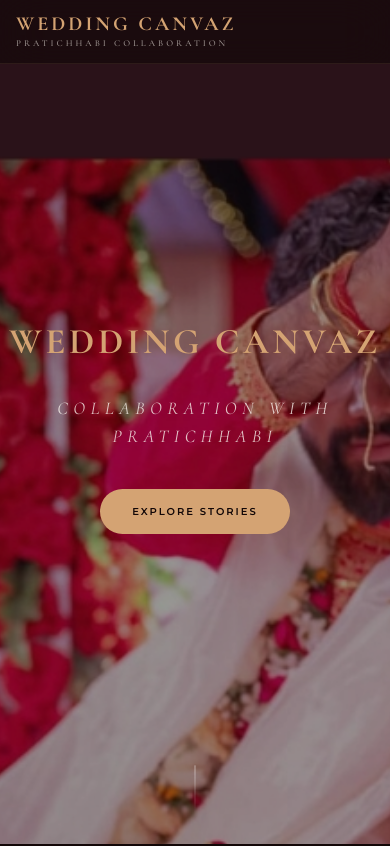
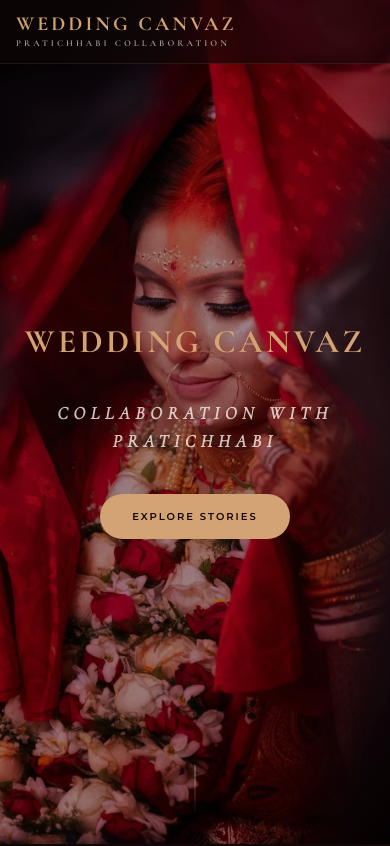
Before and after one commit to helpcinematiccanvaz-design/WEDDING_CANVAZ, a React (Vite) app: page / in a window 390 px wide. Shown: the top 846 px of the page. Built offline with nearby package versions, Linux system fonts and the light colour scheme.

Commit message:
feat: Enhance visual appeal and responsiveness
Improves the visual presentation of categories and the gallery with updated styling and responsive adjustments. Also introduces a mobile-specific hero image for better performance on smaller devices.

```diff
--- a/src/components/Categories.tsx
+++ b/src/components/Categories.tsx
@@ -89,7 +89,7 @@ export default function Categories({ onCategorySelect }: CategoriesProps) {
           </motion.p>
         </div>
 
-        <div className="grid grid-cols-1 md:grid-cols-2 lg:grid-cols-3 gap-6">
+        <div className="grid grid-cols-2 lg:grid-cols-3 gap-4 md:gap-6">
           {categories.map((category, index) => (
             <motion.div
               key={category.title}
@@ -97,7 +97,7 @@ export default function Categories({ onCategorySelect }: CategoriesProps) {
               initial={{ opacity: 0, y: 20 }}
               whileInView={{ opacity: 1, y: 0 }}
               transition={{ delay: index * 0.1 }}
-              className="group relative h-[450px] overflow-hidden rounded-[2.5rem] border border-rosegold/5 cursor-pointer"
+              className="group relative h-[300px] md:h-[450px] overflow-hidden rounded-2xl md:rounded-[2.5rem] border border-rosegold/5 cursor-pointer"
             >
               <img
                 src={category.image}
@@ -107,10 +107,10 @@ export default function Categories({ onCategorySelect }: CategoriesProps) {
               />
               <div className="absolute inset-0 bg-gradient-to-t from-dark via-dark/20 to-transparent opacity-80 group-hover:opacity-90 transition-opacity" />
 
-              <div className="absolute inset-0 p-10 flex flex-col justify-end">
-                <h3 className="heading-serif text-3xl mb-3 translate-y-4 group-hover:translate-y-0 transition-transform duration-500">{category.title}</h3>
-                <div className="w-8 h-px bg-rosegold mb-4 scale-x-0 group-hover:scale-x-100 transition-transform origin-left duration-500" />
-                <p className="text-beige/40 text-xs font-light tracking-wide opacity-0 group-hover:opacity-100 translate-y-4 group-hover:translate-y-0 transition-all duration-500 delay-100">
+              <div className="absolute inset-0 p-4 md:p-10 flex flex-col justify-end">
+                <h3 className="heading-serif text-xl md:text-3xl mb-1 md:mb-3 translate-y-4 group-hover:translate-y-0 transition-transform duration-500">{category.title}</h3>
+                <div className="w-6 md:w-8 h-px bg-rosegold mb-2 md:mb-4 scale-x-0 group-hover:scale-x-100 transition-transform origin-left duration-500" />
+                <p className="text-beige/40 text-[8px] md:text-xs font-light tracking-wide opacity-0 group-hover:opacity-100 translate-y-4 group-hover:translate-y-0 transition-all duration-500 delay-100 line-clamp-2 md:line-clamp-none">
                   {category.description}
                 </p>
               </div>
--- a/src/components/Gallery.tsx
+++ b/src/components/Gallery.tsx
@@ -80,22 +80,23 @@ export default function Gallery() {
           Moments We Capture
         </motion.h2>
 
-        <div className="masonry-grid">
+        <div className="grid grid-cols-2 gap-4 md:block md:masonry-grid">
           {allMoments.map((url, index) => (
             <motion.div
               key={index}
               initial={{ opacity: 0, y: 20 }}
               whileInView={{ opacity: 1, y: 0 }}
               transition={{ delay: (index % 3) * 0.1 }}
-              className="masonry-item group relative cursor-pointer"
+              className="group relative cursor-pointer overflow-hidden rounded-xl md:rounded-2xl border border-rosegold/5 aspect-square md:aspect-auto md:masonry-item md:mb-6"
             >
               <img
                 src={url}
-                className="w-full rounded-2xl transition-all duration-700 hover:scale-[1.02]"
+                className="w-full h-full object-cover transition-all duration-700 group-hover:scale-110 md:h-auto"
                 alt={`Moment ${index}`}
                 referrerPolicy="no-referrer"
               />
-              <div className="absolute inset-0 ring-1 ring-inset ring-white/10 rounded-2xl pointer-events-none" />
+              <div className="absolute inset-0 ring-1 ring-inset ring-white/10 rounded-xl md:rounded-2xl pointer-events-none" />
+              <div className="absolute inset-0 bg-black/20 opacity-0 group-hover:opacity-100 transition-opacity duration-500" />
             </motion.div>
           ))}
         </div>
--- a/src/components/Hero.tsx
+++ b/src/components/Hero.tsx
@@ -1,5 +1,6 @@
 import { motion } from 'motion/react';
 import heroBg from '../assets/hero_final.jpg';
+import mobileHeroBg from '../assets/mobile_hero_new.jpeg';
 
 export default function Hero() {
   return (
@@ -11,10 +12,17 @@ export default function Hero() {
         transition={{ duration: 10, ease: "linear" }}
         className="absolute inset-0 z-0"
       >
+        {/* Mobile specific image */}
+        <img
+          src={mobileHeroBg}
+          alt="Wedding Ritual Mobile"
+          className="w-full h-full object-cover object-center md:hidden"
+        />
+        {/* Desktop image */}
         <img
           src={heroBg}
           alt="Wedding Ritual"
-          className="w-full h-full object-cover object-center"
+          className="hidden md:block w-full h-full object-cover object-center"
         />
         <div className="absolute inset-0 bg-black/40" />
       </motion.div>
@@ -24,7 +32,7 @@ export default function Hero() {
           initial={{ opacity: 0, y: 30 }}
           whileInView={{ opacity: 1, y: 0 }}
           transition={{ duration: 1, delay: 0.4 }}
-          className="font-serif text-4xl md:text-6xl lg:text-[6rem] mb-8 uppercase font-bold tracking-[0.1em] text-rosegold whitespace-nowrap"
+          className="font-serif text-[33px] md:text-6xl lg:text-[6rem] mb-8 uppercase font-bold tracking-[0.1em] text-rosegold whitespace-nowrap"
         >
           Wedding Canvaz
         </motion.h1>
@@ -33,7 +41,7 @@ export default function Hero() {
           initial={{ opacity: 0, y: 20 }}
           whileInView={{ opacity: 1, y: 0 }}
           transition={{ duration: 1, delay: 0.6 }}
-          className="text-beige/80 text-lg md:text-2xl tracking-[0.3em] uppercase font-serif italic mb-12"
+          className="text-beige/80 text-lg md:text-2xl tracking-[0.3em] uppercase font-serif italic mb-12 font-bold"
         >
           Collaboration with Pratichhabi
         </motion.p>
--- a/src/components/Navbar.tsx
+++ b/src/components/Navbar.tsx
@@ -13,7 +13,7 @@ export default function Navbar() {
           <div className="text-xl md:text-2xl font-bold tracking-[3px] uppercase font-serif text-rosegold w-fit whitespace-nowrap leading-tight">
             Wedding Canvaz
           </div>
-          <div className="text-[9px] md:text-[10px] tracking-[3px] uppercase font-serif text-beige/60 font-medium">
+          <div className="text-[9px] md:text-[10px] tracking-[3px] uppercase font-serif text-beige/60 font-bold">
             Pratichhabi Collaboration
           </div>
         </div>
```
Also changed, not shown: src/assets/mobile_hero_new.jpeg (added).
